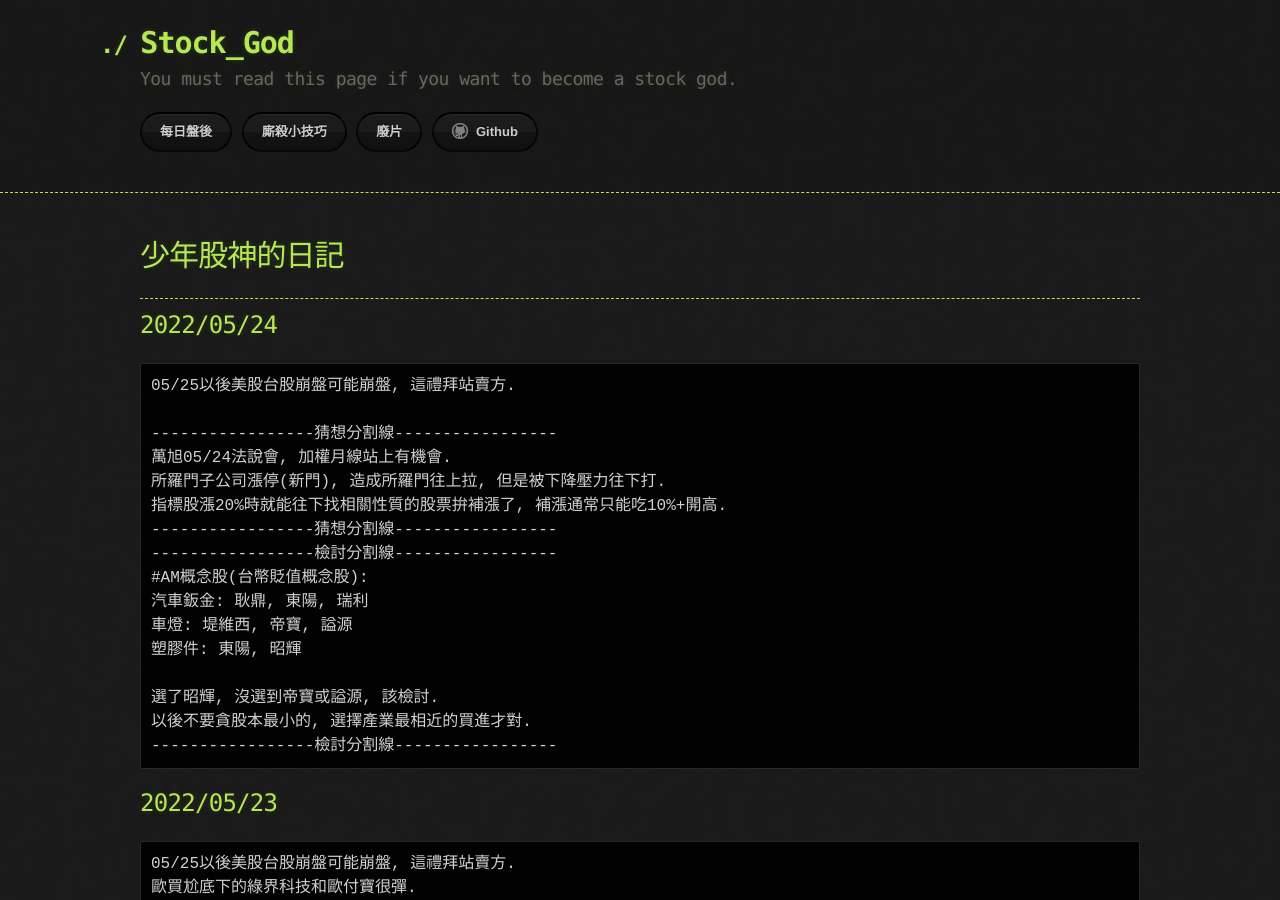
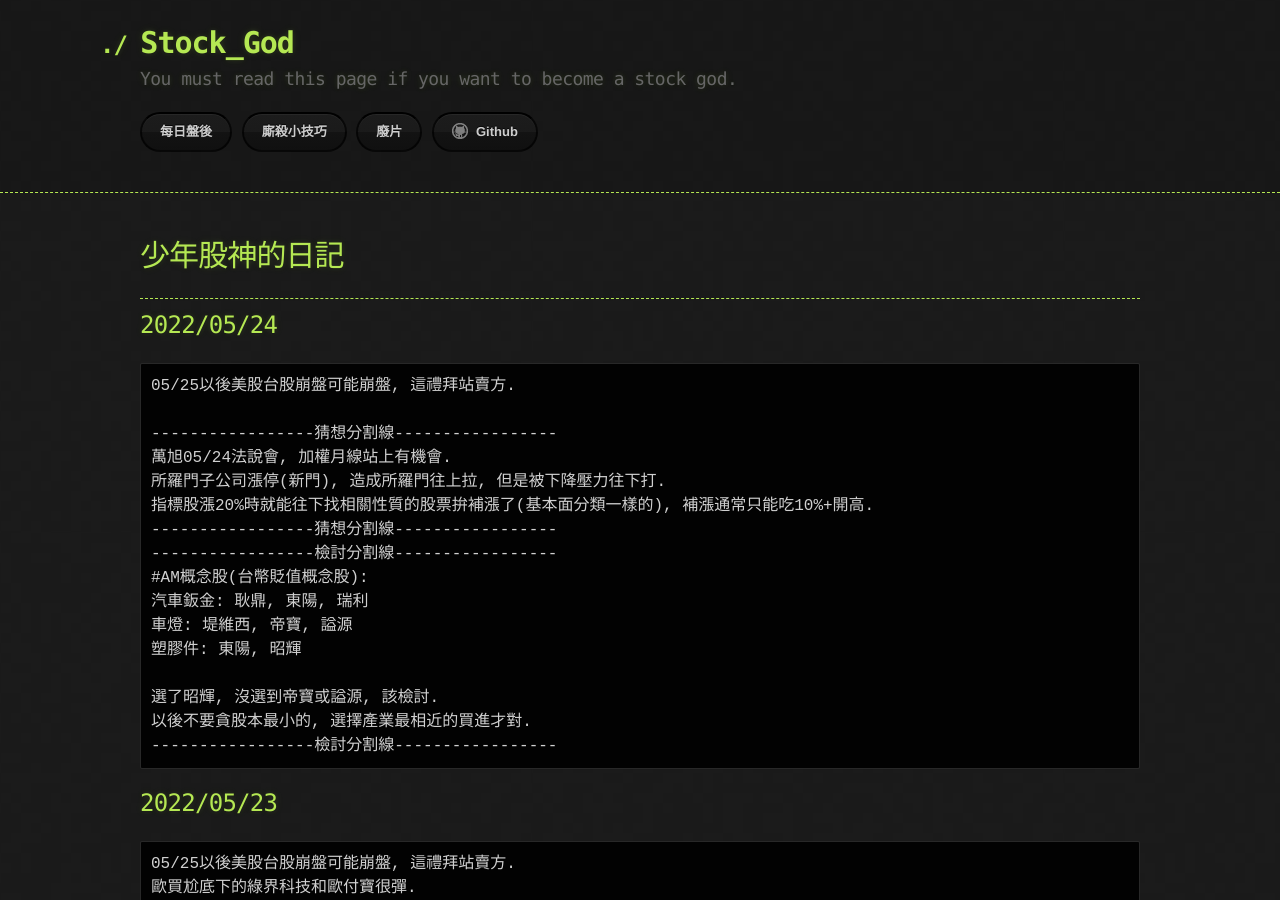
Before and after one commit to lepg5487/Stock_God, a Jekyll site: the page built from index.md, in a window 1280 px wide and 900 px high. Built offline with Jekyll 4.4.1, drawn with Linux system fonts in a browser that asks for light colours; our own code applies the rules of GitHub Pages for plain Markdown files.

Commit message:
Update index.md

```diff
--- a/index.md
+++ b/index.md
@@ -13,7 +13,7 @@ layout: testlayouts
 -----------------猜想分割線-----------------
 萬旭05/24法說會, 加權月線站上有機會.
 所羅門子公司漲停(新門), 造成所羅門往上拉, 但是被下降壓力往下打.
-指標股漲20%時就能往下找相關性質的股票拚補漲了, 補漲通常只能吃10%+開高.
+指標股漲20%時就能往下找相關性質的股票拚補漲了(基本面分類一樣的), 補漲通常只能吃10%+開高.
 -----------------猜想分割線-----------------
 -----------------檢討分割線-----------------
 #AM概念股(台幣貶值概念股):
```
